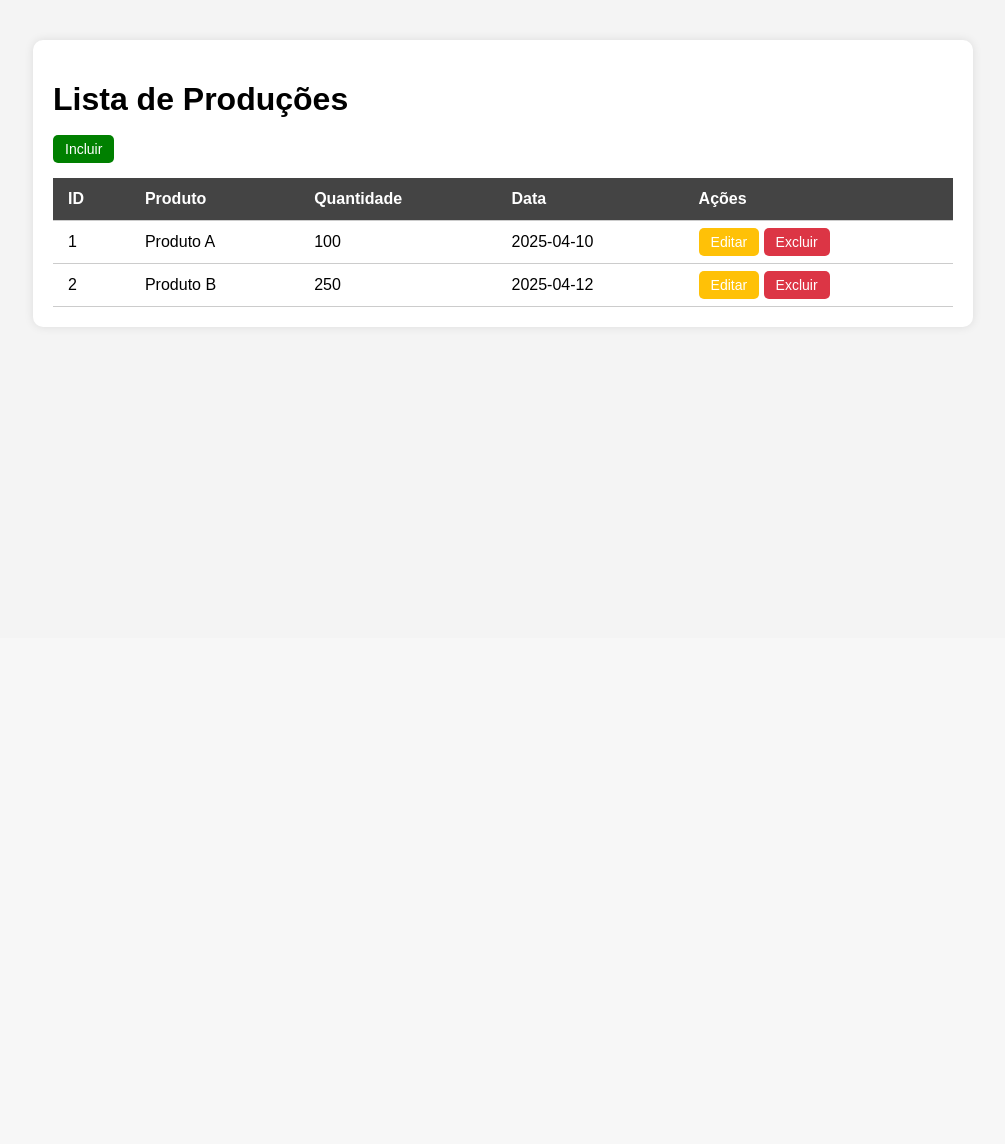
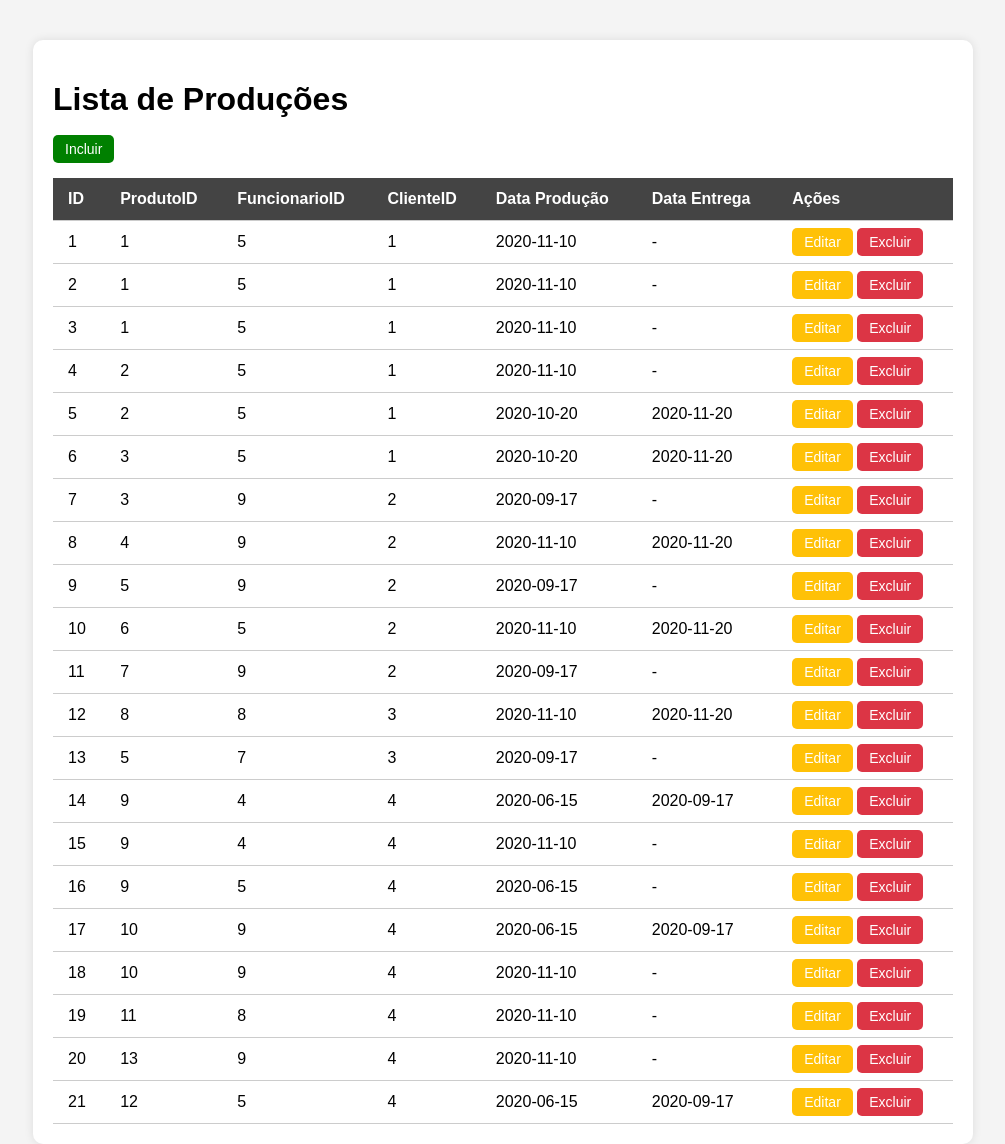
Before and after one commit to juliamgr/crud, a PHP site: page /lista-producao.php in a window 1280 px wide. Shown: the part 162-1306 px from the top of the page, without its empty margins (137-1142 px from the left). Before the commit the page ends 490 px from the top, so only its background shows below. Run offline with PHP 8.4, Linux system fonts and the light colour scheme; data comes from the database, SQL or seed files in the repository.

Commit message:
Update lista-producao.php

```diff
--- a/CRUD/lista-producao.php
+++ b/CRUD/lista-producao.php
@@ -5,7 +5,6 @@ include_once './include/conexao.php';
 include_once './include/header.php';
 ?>
 <main>
-
 <div class="container">
 <h1>Lista de Produções</h1>
 <a href="./salvar-producao.php" class="btn btn-add">Incluir</a>
@@ -13,43 +12,56 @@ include_once './include/header.php';
 <thead>
 <tr>
 <th>ID</th>
-              <th>Produto</th>
-              <th>Quantidade</th>
-              <th>Data</th>
+<th>ProdutoID</th>
+<th>FuncionarioID</th>
+<th>ClienteID</th>
+<th>Data Produção</th>
+<th>Data Entrega</th>
 <th>Ações</th>
 </tr>
 </thead>
 <tbody>
-            <tr>
-              <td>1</td>
-              <td>Produto A</td>
-              <td>100</td>
-              <td>2025-04-10</td>
-              <td>
-                <a href="#" class="btn btn-edit">Editar</a>
-                <a href="#" class="btn btn-delete">Excluir</a>
-              </td>
-            </tr>
-            <tr>
-              <td>2</td>
-              <td>Produto B</td>
-              <td>250</td>
-              <td>2025-04-12</td>
-              <td>
-                <a href="#" class="btn btn-edit">Editar</a>
-                <a href="#" class="btn btn-delete">Excluir</a>
-              </td>
-            </tr>
+<?php
 
+
+        $sql = "SELECT * FROM producao ORDER BY ProducaoID ASC";
+
+        $resultado = mysqli_query($conexao, $sql);
+
+        if ($resultado && mysqli_num_rows($resultado) > 0) {
+
+          while ($linha = mysqli_fetch_assoc($resultado)) {
+
+            echo "<tr>";
+            echo "<td>".$linha['ProducaoID']."</td>";
+            echo "<td>".$linha['ProdutoID']."</td>";
+            echo "<td>".$linha['FuncionarioID']."</td>";
+            echo "<td>".$linha['ClienteID']."</td>";
+            echo "<td>".$linha['DataProducao']."</td>";
+            echo "<td>".($linha['DataEntrega'] ?? '-')."</td>";
+            echo "<td>
+<a href='editar-producao.php?id=".$linha['ProducaoID']."' class='btn btn-edit'>Editar</a>
+<a href='excluir-producao.php?id=".$linha['ProducaoID']."' class='btn btn-delete'>Excluir</a>
+</td>";
+
+            echo "</tr>";
+
+          }
+
+        } else {
+
+          echo "<tr><td colspan='7'>Nenhum registro encontrado.</td></tr>";
+
+        }
+
+        ?>
 </tbody>
 </table>
 </div>
-
-
-
 </main>
 
 <?php
-  // include dos arquivox
+
+// include do footer
+
 include_once './include/footer.php';
-  ?>
```
Lines whose indentation alone changed are shown as unchanged.
